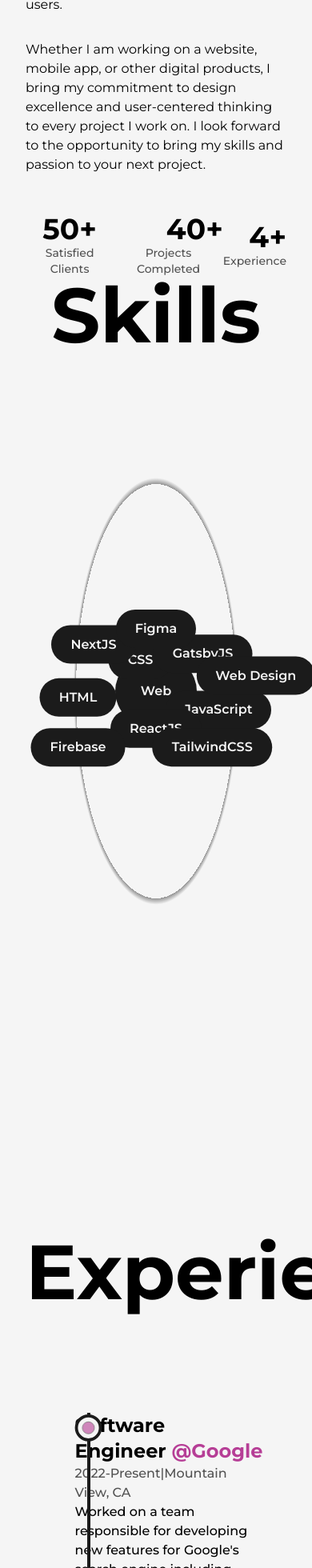
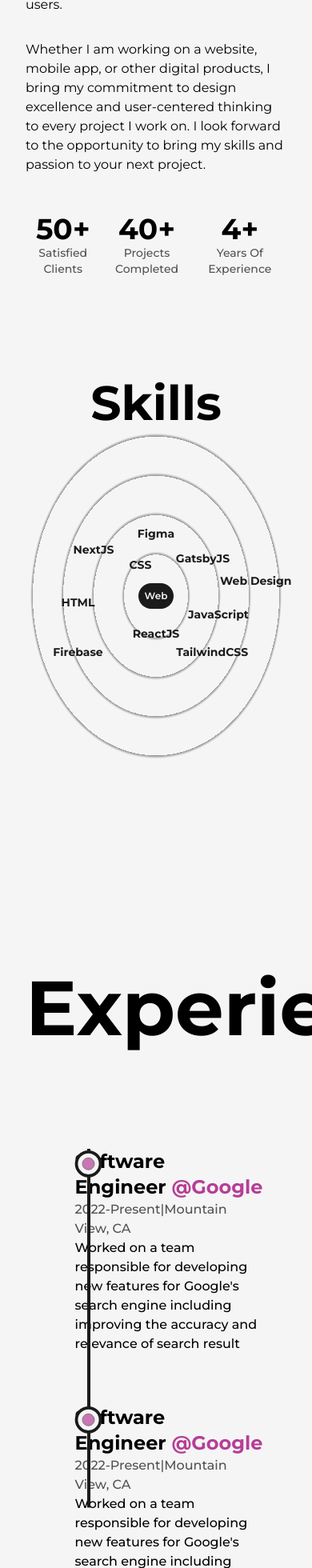
Before and after one commit to mmaazkhanhere/learningRepo, a Next.js app in the folder portfolio-website/: page /about in a window 390 px wide. Shown: the part 1000-2960 px from the top of the page at 80% size. Built offline with nearby package versions, Linux system fonts and the light colour scheme.

Commit message:
skills section responsive

```diff
--- a/portfolio-website/src/pages/about.tsx
+++ b/portfolio-website/src/pages/about.tsx
@@ -95,7 +95,7 @@ export default function about() {
                                     Satisfied Clients
                                 </h2>
                             </div>
-                            <div className='flex flex-col items-end justify-center'>
+                            <div className='flex flex-col items-end justify-center xl:items-center'>
                                 <span className='inline-block text-7xl font-bold md:text-6xl sm:text-5xl xs:text-4xl'>
                                     <AnimatedNumber value={40} />+
                                 </span>
@@ -104,13 +104,13 @@ export default function about() {
                                     Projects Completed
                                 </h2>
                             </div>
-                            <div className='flex flex-col items-end justify-center'>
+                            <div className='flex flex-col items-end justify-center xl:items-center'>
                                 <span className='inline-block text-7xl font-bold md:text-6xl sm:text-5xl xs:text-4xl'>
                                     <AnimatedNumber value={4} />+
                                 </span>
                                 <h2 className='text-xl font-medium capitalize text-dark/75
                                 dark:text-light xl:text-center md:text-lg sm:text-base xs:text-sm'>
-                                    Experience
+                                    Years of Experience
                                 </h2>
                             </div>
                         </div>
--- a/portfolio-website/src/pages/components/Skills.tsx
+++ b/portfolio-website/src/pages/components/Skills.tsx
@@ -4,7 +4,9 @@ import { motion } from "framer-motion"
 const Skill = ({ name, x, y }) => {
     return (
         <motion.div className='flex items-center justify-center rounded-full font-semibold bg-dark text-light
-        py-3 px-6 shadow-dark cursor-pointer absolute dark:text-dark dark:bg-light'
+        py-3 px-6 shadow-dark cursor-pointer absolute dark:text-dark dark:bg-light lg:py-2 lg:px-4 md
+        md:text-sm md:py-1 md:px-3 xs:bg-transparent xs:dark:bg-transparent xs:text-dark xs:dark:text-light
+        xs:font-bold'
             whileHover={{ scale: 1.05 }}
             initial={{ x: 0, y: 0 }}
             whileInView={{ x: x, y: y, transition: { duration: 1.5 } }}
@@ -17,11 +19,14 @@ const Skill = ({ name, x, y }) => {
 export default function Skills() {
     return (
         <>
-            <h2 className='font-bold text-8xl mt-54 w-full text-center'>Skills</h2>
+            <h2 className='font-bold text-8xl mt-64 w-full text-center md:text-6xl md:mt-32'>Skills</h2>
             <div className='w-full h-screen relative flex items-center justify-center rounded-full
-            bg-circularLight dark:bg-circularDark'>
+            bg-circularLight dark:bg-circularDark lg:h-[80vh] sm:h[60vh] xs:h-[50vh]
+            lg:bg-circularLightLg lg:dark:bg-circularDarkLg md:bg-circularLightMd md:dark:bg-circularDarkMd
+            sm:bg-circularLightSm sm:dark:bg-circularDarkSm'>
                 <motion.div className='flex items-center justify-center rounded-full font-semibold bg-dark text-light
-                p-8 shadow-dark cursor-pointer dark:bg-light dark:text-dark'
+                p-8 shadow-dark cursor-pointer dark:bg-light dark:text-dark  lg:9-6 md:p-4 xs:text-xs
+                xs:p-2'
                     whileHover={{ scale: 1.05 }}>
                     Web
                 </motion.div>
--- a/portfolio-website/tailwind.config.js
+++ b/portfolio-website/tailwind.config.js
@@ -33,6 +33,18 @@ module.exports = {
           "repeating-radial-gradient(rgba(0,0,0,0.4) 2px,#f5f5f5 5px,#f5f5f5 100px);",
         circularDark:
           "repeating-radial-gradient(rgba(255,255,255,0.5) 2px,#1b1b1b 8px,#1b1b1b 100px);",
+        circularLightLg:
+          "repeating-radial-gradient(rgba(0,0,0,0.4) 2px,#f5f5f5 5px,#f5f5f5 80px);",
+        circularDarkLg:
+          "repeating-radial-gradient(rgba(255,255,255,0.5) 2px,#1b1b1b 8px,#1b1b1b 80px);",
+        circularLightMd:
+          "repeating-radial-gradient(rgba(0,0,0,0.4) 2px,#f5f5f5 5px,#f5f5f5 60px);",
+        circularDarkMd:
+          "repeating-radial-gradient(rgba(255,255,255,0.5) 2px,#1b1b1b 6px,#1b1b1b 60px);",
+        circularLightSm:
+          "repeating-radial-gradient(rgba(0,0,0,0.4) 2px,#f5f5f5 5px,#f5f5f5 40px);",
+        circularDarkSm:
+          "repeating-radial-gradient(rgba(255,255,255,0.5) 2px,#1b1b1b 4px,#1b1b1b 40px);",
       },
     },
   },
```
